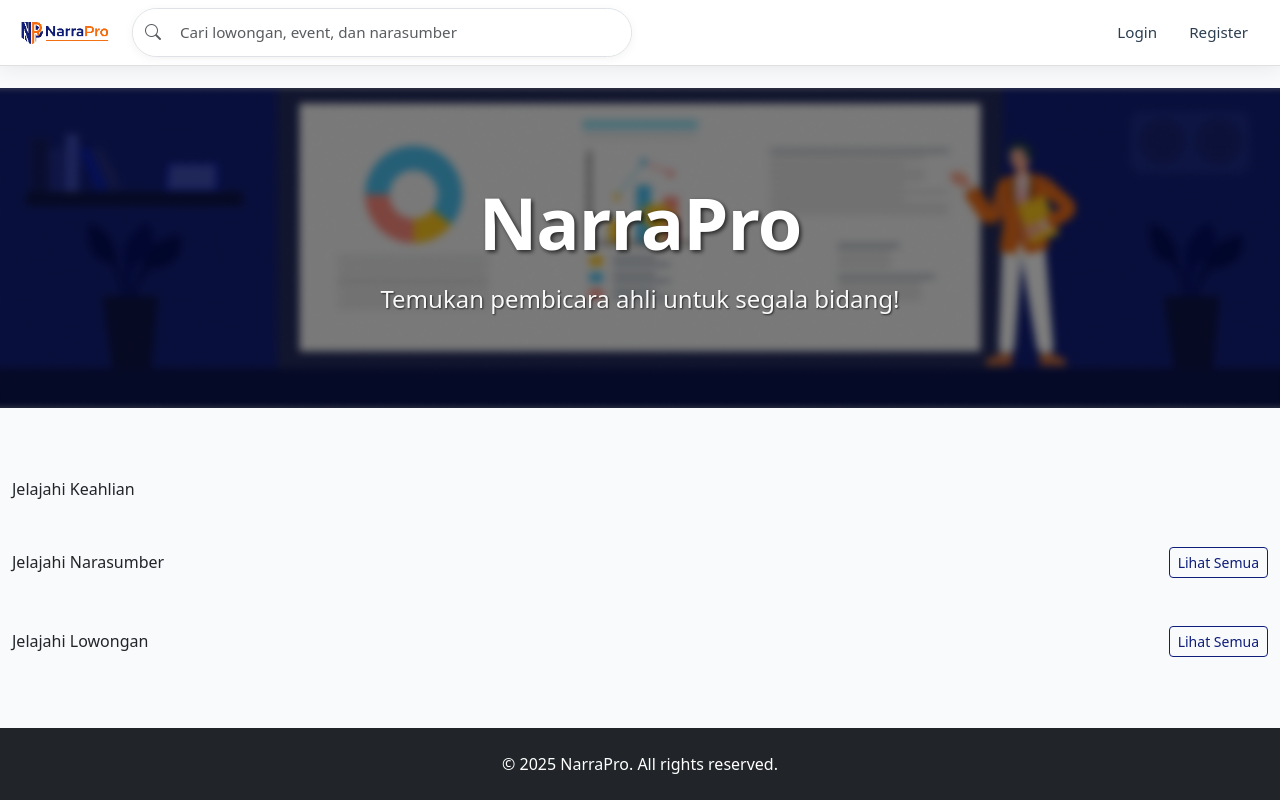
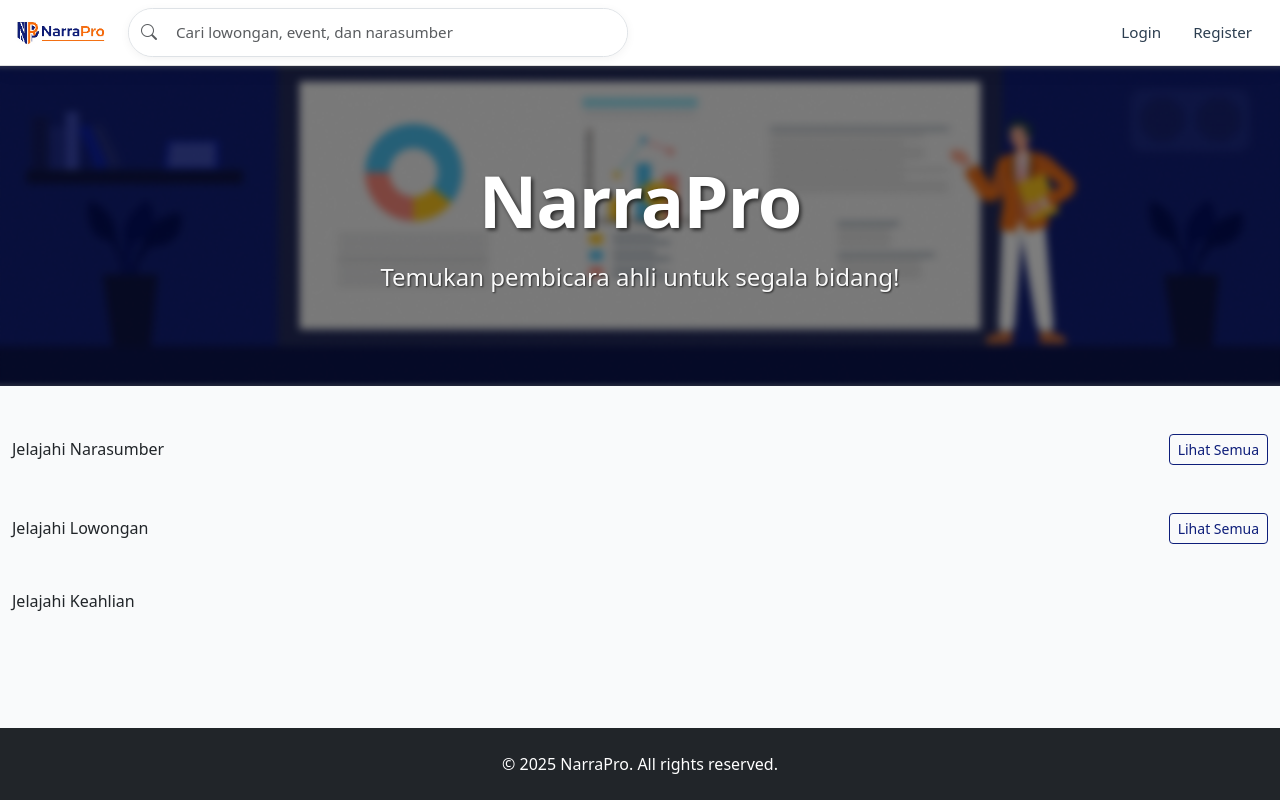
Before and after one commit to fawbud/narrapro-prod, a Django app: page / in a window 1280 px wide. Run offline with Django 5.2, Linux system fonts and the light colour scheme; data that the repository does not hold is empty; some libraries are stand-ins or nearby versions.

Commit message:
feat: moved expertise section for better ux

```diff
--- a/main/templates/main/home_authenticated.html
+++ b/main/templates/main/home_authenticated.html
@@ -4,33 +4,9 @@
 
 {% block extra_head %}
 <style>
-    /* Prevent horizontal overflow */
+    /* Allow normal overflow behavior */
     body {
         overflow-x: hidden;
-    }
-    html {
-        overflow-x: hidden;
-    }
-
-    /* Ensure navbar doesn't overflow */
-    .navbar-custom {
-        max-width: 100vw;
-        overflow-x: hidden;
-    }
-    .navbar-custom .container {
-        max-width: 100%;
-        padding-left: 1rem;
-        padding-right: 1rem;
-    }
-
-    /* Fix search form overflow */
-    .navbar form {
-        max-width: 100%;
-        min-width: 0;
-    }
-    .navbar .d-flex {
-        min-width: 0;
-        flex-wrap: nowrap;
     }
     /* Expertise Card Style */
     .expertise-card {
@@ -53,7 +29,7 @@
         color: #fff !important;
     }
 
-    /* Hero Section */
+    /* Hero Section - Break out of container properly */
     .hero-section {
         width: 100vw;
         position: relative;
@@ -62,8 +38,9 @@
         margin-left: -50vw;
         margin-right: -50vw;
         margin-top: -1.5rem; /* Offset the mt-4 from base template */
-        margin-bottom: 0;
+        margin-bottom: 2rem;
         overflow: hidden;
+        z-index: 1;
     }
     .hero-image {
         width: 100%;
@@ -129,10 +106,7 @@
 {% endblock %}
 
 {% block content %}
-</div>
-</main>
-
-<!-- HERO SECTION - Outside of container -->
+<!-- HERO SECTION -->
 <div class="hero-section position-relative">
     <div class="hero-image">
         {% load static %}
@@ -148,29 +122,7 @@
     </div>
 </div>
 
-<!-- Resume main content -->
-<main class="container mt-4 flex-grow-1">
 <div class="my-5">
-
-    <!-- EXPERTISE SECTION -->
-    <h2 class="mb-4">Jelajahi Keahlian</h2>
-    <div class="row g-4">
-        {% for ex in expertise_categories %}
-        <div class="col-md-6 col-lg-4">
-            <a href="{% url 'search:search_result' %}?category=narasumber&expertise={{ ex.id }}"
-               class="text-decoration-none">
-                <div class="card expertise-card h-100 shadow-sm">
-                    <div class="card-body d-flex flex-column justify-content-center text-center">
-                        <h4 class="card-title">{{ ex.name }}</h4>
-                        {% if ex.description %}
-                        <p class="card-text small">{{ ex.description|truncatewords:15 }}</p>
-                        {% endif %}
-                    </div>
-                </div>
-            </a>
-        </div>
-        {% endfor %}
-    </div>
 
     <!-- NARASUMBER SECTION -->
     <div class="mt-5">
@@ -311,6 +263,27 @@
         </div>
     </div>
 
+    <!-- EXPERTISE SECTION -->
+    <div class="mt-5">
+        <h2 class="mb-4">Jelajahi Keahlian</h2>
+        <div class="row g-4">
+            {% for ex in expertise_categories %}
+            <div class="col-md-6 col-lg-4">
+                <a href="{% url 'search:search_result' %}?category=narasumber&expertise={{ ex.id }}"
+                   class="text-decoration-none">
+                    <div class="card expertise-card h-100 shadow-sm">
+                        <div class="card-body d-flex flex-column justify-content-center text-center">
+                            <h4 class="card-title">{{ ex.name }}</h4>
+                            {% if ex.description %}
+                            <p class="card-text small">{{ ex.description|truncatewords:15 }}</p>
+                            {% endif %}
+                        </div>
+                    </div>
+                </a>
+            </div>
+            {% endfor %}
+        </div>
+    </div>
+
 </div>
-</main>
 {% endblock %}
```
